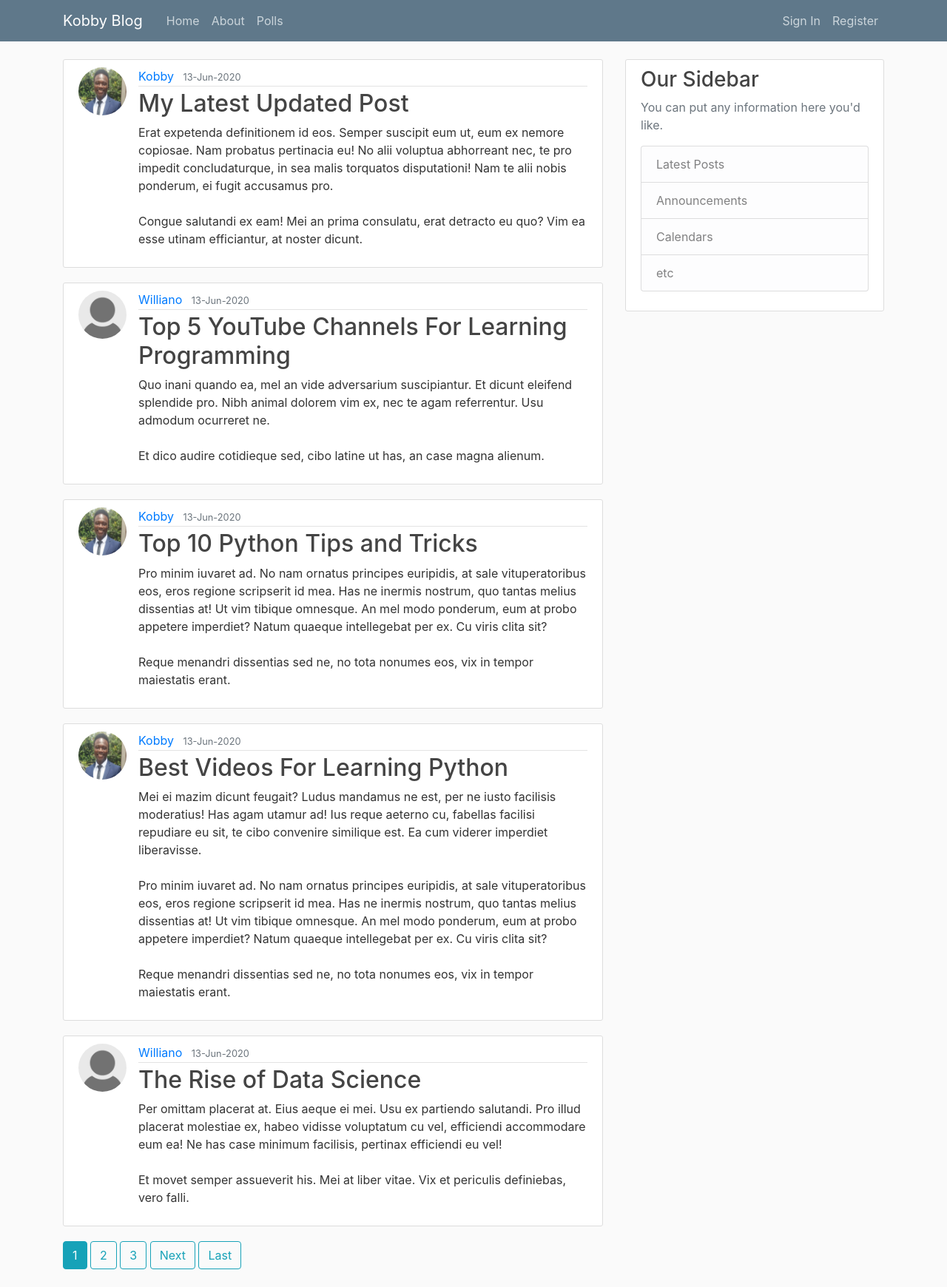
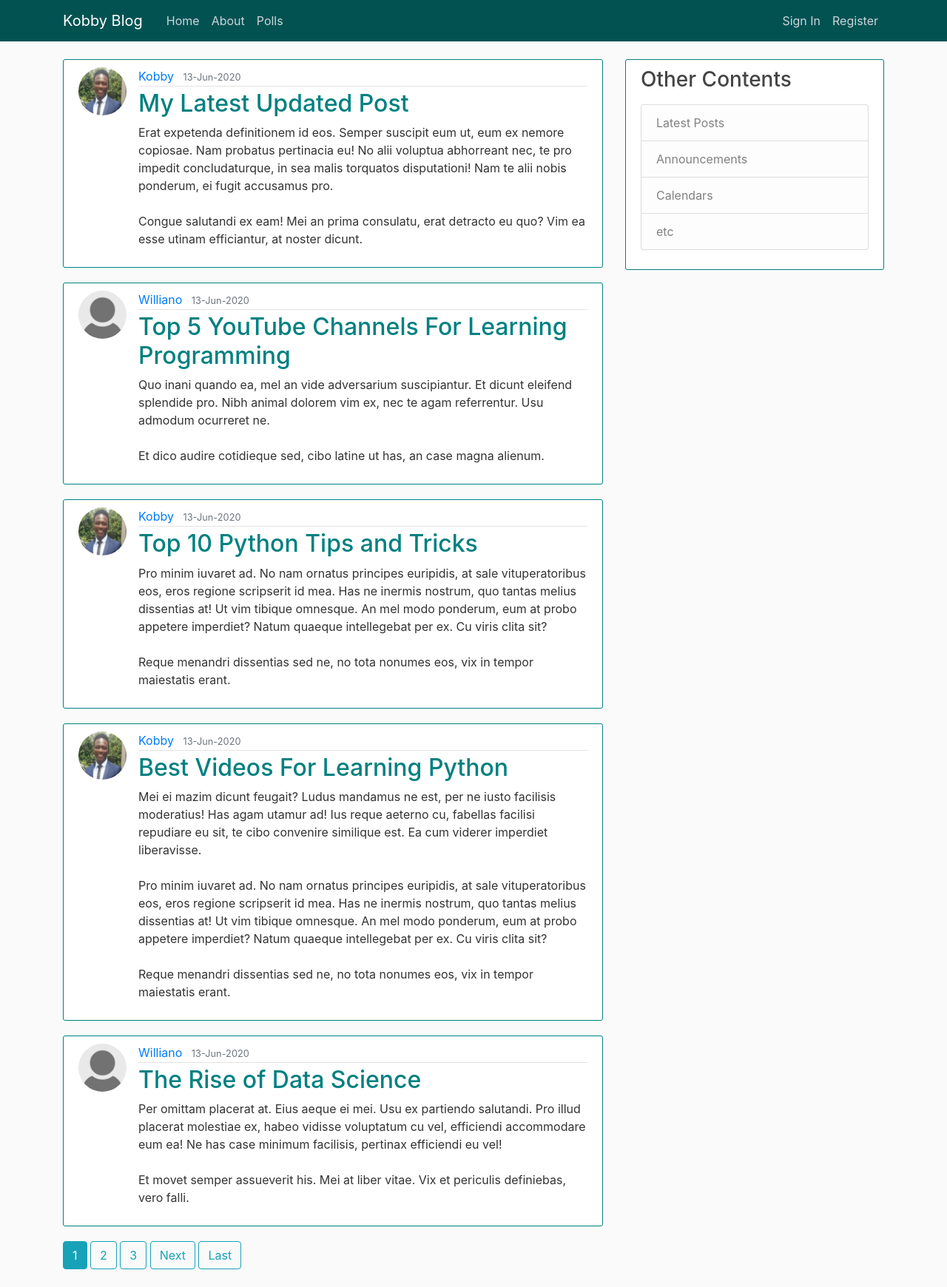
Before and after one commit to KwabenaYeboah/blog-application, a Django app: page / in a window 1280 px wide. Shown: the whole page at 74% size. Run offline with Django 3.2, Linux system fonts and the light colour scheme; data comes from the database, SQL or seed files in the repository; both versions use the stored data as it was before the commit; some libraries are stand-ins or nearby versions.

Commit message:
Change template outlook

```diff
--- a/mysite/blog/static/blog/main.css
+++ b/mysite/blog/static/blog/main.css
@@ -13,7 +13,7 @@ body {
   }
 
   .bg-steel {
-    background-color: #5f788a;
+    background-color: rgb(2, 82, 82);
   }
 
   .site-header .navbar-nav .nav-link {
@@ -31,13 +31,13 @@ body {
   .content-section {
     background: #ffffff;
     padding: 10px 20px;
-    border: 1px solid #dddddd;
+    border: 1px solid teal;
     border-radius: 3px;
     margin-bottom: 20px;
   }
 
   .article-title {
-    color: #444444;
+    color: teal;
   }
 
   a.article-title:hover {
--- a/mysite/blog/templates/blog/base.html
+++ b/mysite/blog/templates/blog/base.html
@@ -59,8 +59,8 @@
           </div>
           <div class="col-md-4">
             <div class="content-section">
-              <h3>Our Sidebar</h3>
-              <p class='text-muted'>You can put any information here you'd like.
+              <h3>Other Contents</h3>
+              <p class='text-muted'>
                 <ul class="list-group">
                   <li class="list-group-item list-group-item-light">Latest Posts</li>
                   <li class="list-group-item list-group-item-light">Announcements</li>
```
Also changed, not shown: mysite/db.sqlite3 (deleted).
